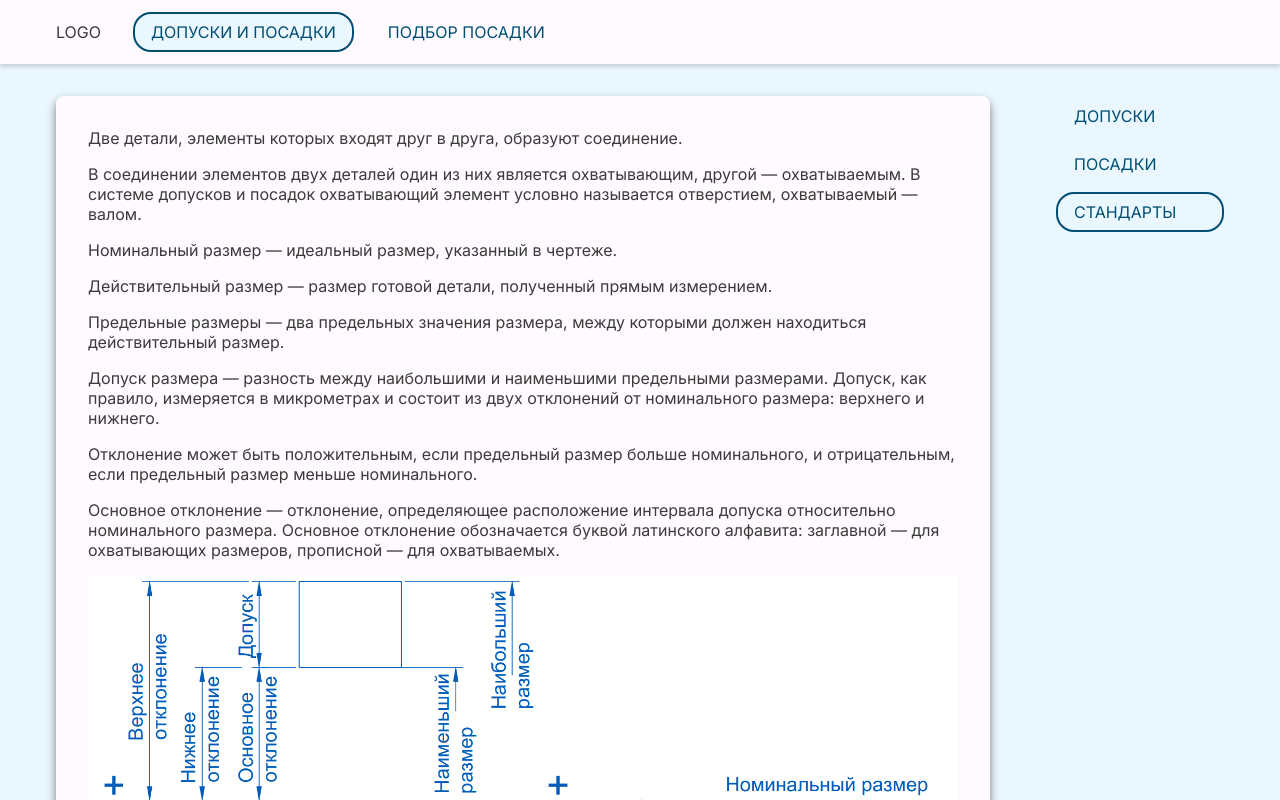
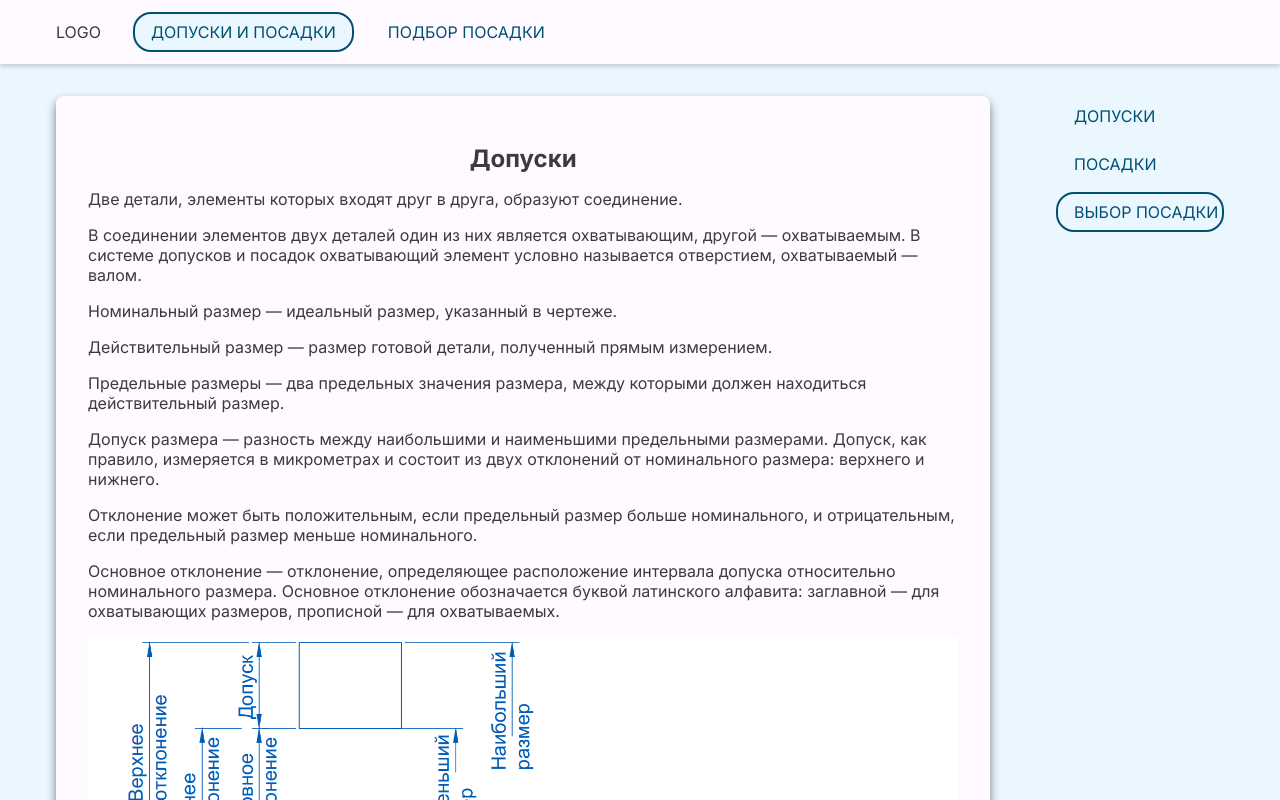
Before and after one commit to korchel/engineering-tolerance, a Next.js app: page / in a window 1280 px wide. Shown: the top 800 px of the page. Built offline with nearby package versions, Linux system fonts and the light colour scheme.

Commit message:
home page adited

```diff
--- a/app/page.tsx
+++ b/app/page.tsx
@@ -12,6 +12,7 @@ export default async function Home() {
         <SideBar />
         <div className="paper" style={{ width: "80%" }}>
           <Section id={homePageSections.deviations}>
+            <Title level="h2">Допуски</Title>
             <Paragraph>
               Две детали, элементы которых входят друг в друга, образуют
               соединение.
@@ -103,6 +104,7 @@ export default async function Home() {
           </Section>
           <HRTag />
           <Section id={homePageSections.fits}>
+            <Title level="h2">Посадки</Title>
             <Paragraph>
               На сборочных чертежах, в месте соединения рядом с размером
               указывают посадку.
@@ -205,10 +207,8 @@ export default async function Home() {
             </Paragraph>
           </Section>
           <HRTag />
-          <Section id={homePageSections.standarts}>
-            <Paragraph>
-              Информацию, представленную выше, можно найти в ГОСТ25346.
-            </Paragraph>
+          <Section id={homePageSections.fitSelection}>
+            <Title level="h2">Выбор посадки</Title>
             <FitTable />
             <Title level="h3">Скользящие посадки</Title>
             <Paragraph>
@@ -238,22 +238,7 @@ export default async function Home() {
             <Paragraph>standarts</Paragraph>
             <Paragraph>standarts</Paragraph>
             <Title level="h3">Широкоходовые посадки</Title>
-            <Paragraph>standarts</Paragraph>
-            <Paragraph>standarts</Paragraph>
-            <Paragraph>standarts</Paragraph>
-            <Paragraph>standarts</Paragraph>
-            <Paragraph>standarts</Paragraph>
-            <Paragraph>standarts</Paragraph>
-            <Paragraph>standarts</Paragraph>
-            <Paragraph>standarts</Paragraph>
-            <Paragraph>standarts</Paragraph>
-            <Paragraph>standarts</Paragraph>
-            <Paragraph>standarts</Paragraph>
-            <Paragraph>standarts</Paragraph>
-            <Paragraph>standarts</Paragraph>
-            <Paragraph>standarts</Paragraph>
           </Section>
-          <HRTag />
         </div>
       </Container>
     </>
--- /dev/null
+++ b/components/homePage/FitTable/FitTable.module.css
@@ -0,0 +1,10 @@
+.fitTable {
+  text-align: left;
+  border-collapse: collapse;
+}
+
+.fitTable th,
+.fitTable td {
+  border: 1px solid;
+  padding: 0.5rem;
+}
--- a/components/homePage/FitTable/FitTable.tsx
+++ b/components/homePage/FitTable/FitTable.tsx
@@ -1,6 +1,8 @@
+import styles from "./FitTable.module.css";
+
 export const FitTable = () => {
   return (
-    <table>
+    <table className={styles.fitTable}>
       <thead>
         <tr>
           <th>Тип посадки</th>
@@ -11,45 +13,47 @@ export const FitTable = () => {
       </thead>
       <tbody>
         <tr>
-          <td rowSpan={5}>С зазором</td>
-          <td>Скользящие</td>
+          <th rowSpan={5} scope="row">
+            С зазором
+          </th>
+          <th scope="row">Скользящие</th>
           <td colSpan={2}>
             H6/h5, H7/h6, H8/h7, H8/h8, H9/h8, H10/h9, H11/h10
           </td>
         </tr>
         <tr>
-          <td>Движения</td>
+          <th scope="row">Движения</th>
           <td>H6/g5, H7/g6</td>
           <td>G6/h5, G7/h6</td>
         </tr>
         <tr>
-          <td>Ходовые</td>
+          <th scope="row">Ходовые</th>
           <td>H7/f6, H8/f7, H8/f8, H9/f8</td>
           <td>F7/h6, F8/h7, F9/h8, F8/h9, F9/h9</td>
         </tr>
         <tr>
-          <td>Легкоходовые</td>
+          <th scope="row">Легкоходовые</th>
           <td></td>
           <td></td>
         </tr>
         <tr>
-          <td>Широкоходовые</td>
+          <th scope="row">Широкоходовые</th>
           <td></td>
           <td></td>
         </tr>
         <tr>
-          <td rowSpan={3}>С натягом</td>
-          <td>Прессовые тяжелые</td>
+          <th rowSpan={3}>С натягом</th>
+          <th scope="row">Прессовые тяжелые</th>
           <td></td>
           <td></td>
         </tr>
         <tr>
-          <td>Прессовые средние</td>
+          <th scope="row">Прессовые средние</th>
           <td></td>
           <td></td>
         </tr>
         <tr>
-          <td>Легкопрессовые</td>
+          <th scope="row">Легкопрессовые</th>
           <td></td>
           <td></td>
         </tr>
--- /dev/null
+++ b/components/homePage/Section/Section.module.css
@@ -0,0 +1,6 @@
+.section {
+  display: flex;
+  flex-direction: column;
+  gap: 1rem;
+  padding-block: 1rem;
+}
--- a/components/homePage/Section/Section.tsx
+++ b/components/homePage/Section/Section.tsx
@@ -3,6 +3,7 @@
 import { FC, ReactNode, RefObject, useEffect, useRef } from "react";
 import { useIntersection } from "react-use";
 import { useSectionStore } from "../../../store";
+import styles from "./Section.module.css";
 
 interface Props {
   id: string;
@@ -27,7 +28,7 @@ export const Section: FC<Props> = ({ id, children }) => {
   }, [intersection?.isIntersecting]);
 
   return (
-    <section id={id} ref={intersectionRef}>
+    <section className={styles.section} id={id} ref={intersectionRef}>
       {children}
     </section>
   );
--- a/components/homePage/SideBar/SideBar.tsx
+++ b/components/homePage/SideBar/SideBar.tsx
@@ -25,10 +25,10 @@ export const SideBar = () => {
           Посадки
         </LinkComponent>
         <LinkComponent
-          href={`#${homePageSections.standarts}`}
-          isActive={currentSection === homePageSections.standarts}
+          href={`#${homePageSections.fitSelection}`}
+          isActive={currentSection === homePageSections.fitSelection}
         >
-          Стандарты
+          Выбор посадки
         </LinkComponent>
       </nav>
     </aside>
--- a/components/ui/HRTag/HRTag.module.css
+++ b/components/ui/HRTag/HRTag.module.css
@@ -3,6 +3,5 @@
   height: 1px;
   border: 0;
   border-top: 1px solid var(--secondary);
-  margin: 1em 0;
   padding: 0;
 }
--- a/components/ui/LinkComponent/LinkComponent.module.css
+++ b/components/ui/LinkComponent/LinkComponent.module.css
@@ -7,6 +7,7 @@
   text-decoration: none;
   text-transform: uppercase;
   transition: all 0.2s;
+  text-wrap: nowrap;
 }
 
 .link:hover {
--- a/components/ui/Paragraph/Paragraph.module.css
+++ b/components/ui/Paragraph/Paragraph.module.css
@@ -1,3 +1,2 @@
 .paragraph {
-  margin-bottom: 1rem;
 }
--- a/lib/constants.ts
+++ b/lib/constants.ts
@@ -7,5 +7,5 @@ export const fitTypes = {
 export const homePageSections = {
   deviations: "deviations",
   fits: "fits",
-  standarts: "standarts",
+  fitSelection: "fitSelection",
 };
```
